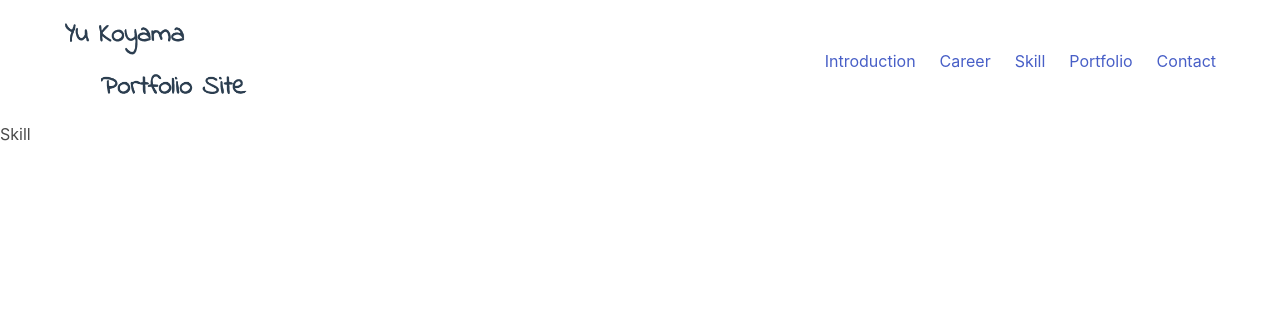
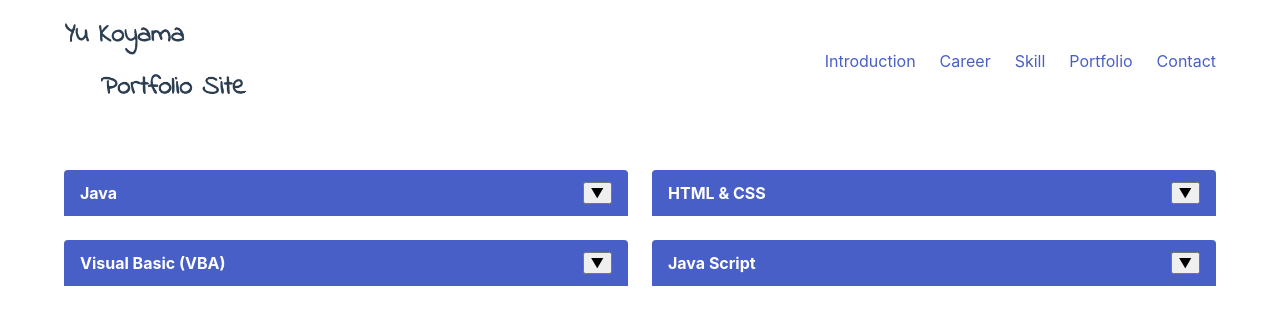
Before and after one commit to yu19921015/my_portfolio_2, a Vue app: page /#/skill in a window 1280 px wide. Shown: the top 324 px of the page. Built offline with nearby package versions, Linux system fonts and the light colour scheme.

Commit message:
Skillページ作成

```diff
--- a/src/views/Skill.vue
+++ b/src/views/Skill.vue
@@ -1,13 +1,77 @@
 <template>
-  <p>Skill</p>
+  <div class="section">
+    <div class="container">
+      <div class="columns">
+        <div class="column">
+          <article class="message is-link">
+            <div class="message-header">
+              <p>Java</p>
+              <button @click="isClosedJava=!isClosedJava" :class="{hidden: isClosedJava}">▲</button>
+              <button @click="isClosedJava=!isClosedJava" :class="{hidden: !isClosedJava}">▼</button>
+            </div>
+            <div class="message-body" :class="{hidden: isClosedJava}">
+              初めて学んだ言語がコレ．
+              プログラミングというものに出会ってから，約2年間はJavaのみを書き続けました．
+              オブジェクト指向など，プログラミングに必要な思想を学ぶことができました．
+            </div>
+          </article>
+          <article class="message is-link">
+            <div class="message-header">
+              <p>Visual Basic (VBA)</p>
+              <button @click="isClosedHtml=!isClosedHtml" :class="{hidden: isClosedHtml}">▲</button>
+              <button @click="isClosedHtml=!isClosedHtml" :class="{hidden: !isClosedHtml}">▼</button>
+            </div>
+            <div class="message-body" :class="{hidden: isClosedHtml}">
+              「こやまくん，マクロ組んどいて」という上司の無茶振りから習得した言語．
+              Javaに触れていたおかげで，すぐに使えるようになりました．
+            </div>
+          </article>
+        </div>
+        <div class="column">
+          <article class="message is-link">
+            <div class="message-header">
+              <p>HTML & CSS</p>
+              <button @click="isClosedVba=!isClosedVba" :class="{hidden: isClosedVba}">▲</button>
+              <button @click="isClosedVba=!isClosedVba" :class="{hidden: !isClosedVba}">▼</button>
+            </div>
+            <div class="message-body" :class="{hidden: isClosedVba}">
+              「ゆーちゃん，勉強しなよ」という友人の一言から学び始めたフロントエンドの第一歩．
+              学んで良かったと思う．cssフレームワークのbulmaを使えます．
+            </div>
+          </article>
+          <article class="message is-link">
+            <div class="message-header">
+              <p>Java Script</p>
+              <button @click="isClosedJavaScript=!isClosedJavaScript" :class="{hidden: isClosedJavaScript}">▲</button>
+              <button @click="isClosedJavaScript=!isClosedJavaScript" :class="{hidden: !isClosedJavaScript}">▼</button>
+            </div>
+            <div class="message-body" :class="{hidden: isClosedJavaScript}">
+              Javaと言いつつも全然Javaでは無いと実感中の言語．主にVueライブラリを使用中．
+              どんどんJavaScriptのスキルアップを目指します！！
+            </div>
+          </article>
+        </div>
+      </div>
+    </div>
+  </div>
 </template>
 
 <script>
   export default {
-    name: "Skill"
+    name: "Skill",
+    data() {
+      return {
+        isClosedJava : true,
+        isClosedHtml : true,
+        isClosedVba : true,
+        isClosedJavaScript : true
+      }
+    }
   }
 </script>
 
 <style>
-
+ .hidden {
+   display: none;
+ }
 </style>
```
